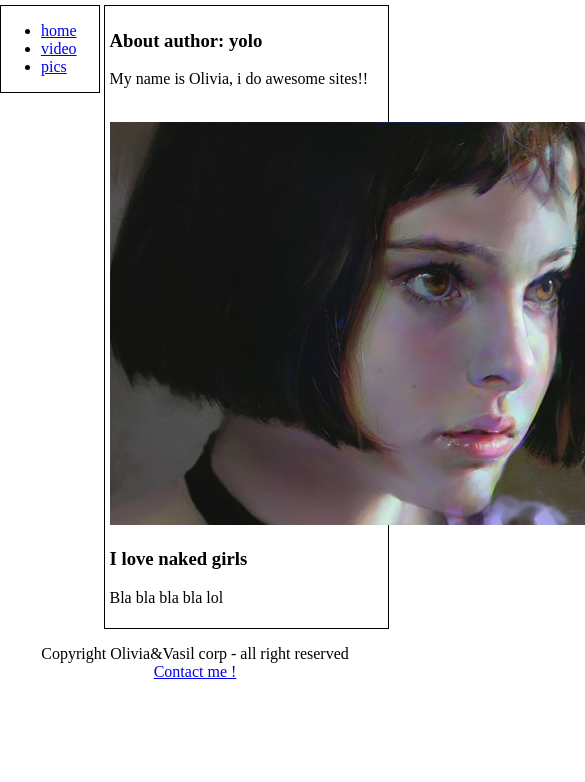
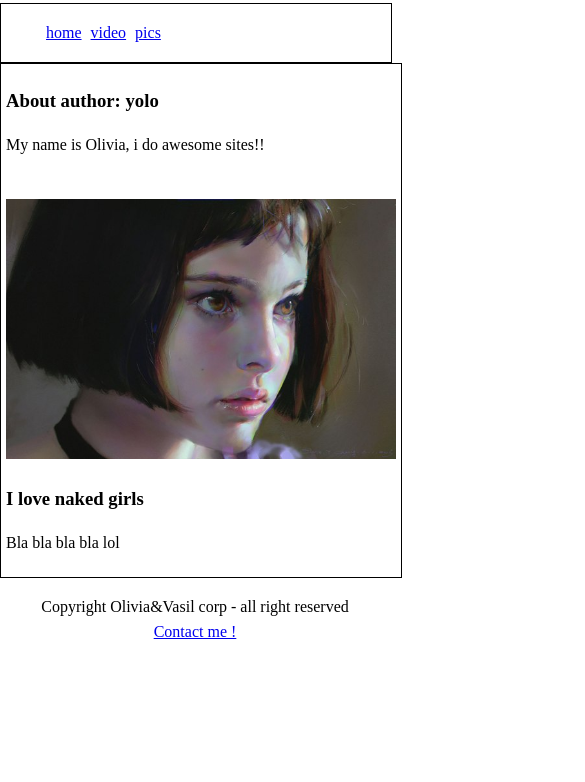
Before and after one commit to mupacif/Site, a plain HTML site: page index.html in a window 390 px wide. Shown: the part 62-844 px from the top of the page, 585 px wide, since content can reach past the window. Drawn offline with Linux system fonts and the light colour scheme.

Commit message:
responsive design

```diff
--- a/index.html
+++ b/index.html
@@ -3,6 +3,7 @@
     <head>
          <meta charset="utf-8" />
         <link rel="stylesheet" href="style.css" />
+	<meta name="viewport" content="with=device-width,initial-scale = 1">
     </head>
     <body>
         <header>
--- a/style.css
+++ b/style.css
@@ -1,7 +1,10 @@
 body
 {
-    width: auto;
-    margin: 0px;
+    width: 100%;
+    margin-left: auto;
+    margin-right: auto;
+    font-size:16px;
+line-height:1.6em;
 }
 header
 {
@@ -9,11 +12,15 @@ header
 }
 nav
 {
+    width: 25%;
     display: inline-block;
-    width: 25%;
     border: 1px solid black;
     vertical-align: top;
 }
+nav a{
+padding: 1.5em inherit;
+}
+
 
 section
 {
@@ -27,3 +34,29 @@ footer
 {
     text-align: center;
 }
+img{
+max-width: 100%;
+}
+
+@media screen and (max-width:640px)
+{
+nav
+{
+    width: 100%;
+    display: flex;
+    border: 1px solid black;
+    vertical-align: top;
+}
+nav li{
+display: inline;
+margin-left: 5px;
+}
+section
+{
+    display: inline-block;
+    border: 1px solid black;
+    padding: 5px;
+    width: 100%;
+   /* vertical-align: middle;*/
+}
+}
```
Also changed, not shown: server.js (+30 -1 lines).
